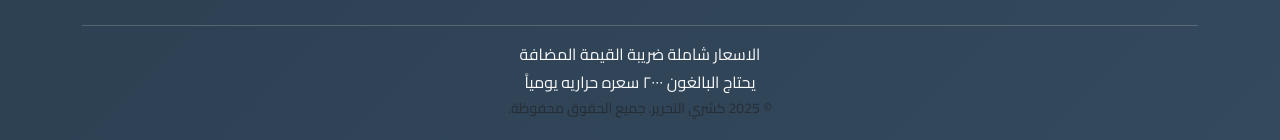
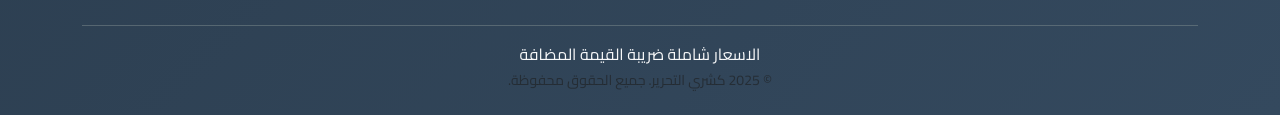
Before and after one commit to ranasami1/resturant, a React (Create React App) app: page / in a window 1280 px wide. Shown: the part 1340-1480 px from the top of the page. After the commit the page ends 1455 px from the top, so only its background shows below. Built offline with nearby package versions, Linux system fonts and the light colour scheme.

Commit message:
modified

```diff
--- a/public/locale/ar/transilition.json
+++ b/public/locale/ar/transilition.json
@@ -1,10 +1,7 @@
 {
     "Categories": "الأقسام",
     "Menu": "القائمة",
-    "SAR": "رس",
-    "Calories": "سعرات حرارية",
     "Prices include VAT": "الاسعار شاملة ضريبة القيمة المضافة",
-    "Adults need 2000 calories per day": "يحتاج البالغون ٢٠٠٠ سعره حراريه يومياً",
     "Contact Us": "تواصل معنا",
     "ar": "en",
     "Main Dishes": "الأطباق الرئيسية",
--- a/src/Components/Footer/Footer.js
+++ b/src/Components/Footer/Footer.js
@@ -199,12 +199,10 @@ export default function Footer() {
           </div>
         </div>
 
-        {/* Legal Info */}
         <div className='row'>
           <div className='col-12 text-center'>
             <hr className='my-3' style={{ borderColor: '#555' }} />
             <p className='mb-1'>{t("Prices include VAT")}</p>
-            <p className='mb-1'>{t("Adults need 2000 calories per day")}</p>
             <p className='small text-muted mb-0'>
               {lng === 'en'
                 ? `© ${new Date().getFullYear()} ${restaurantData.name_en}. All rights reserved.`
```
Also changed, not shown: 1 other file (tests, documents, lock files or other folders).
